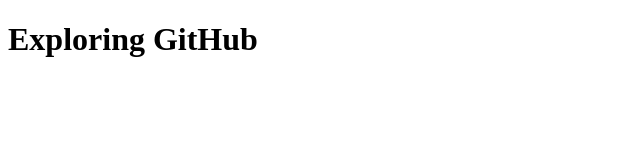
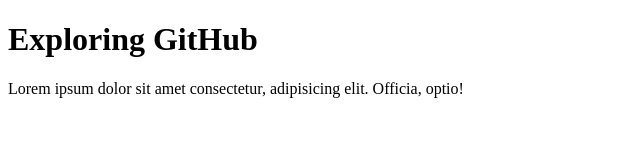
Before and after one commit to mameheraz/my-second-github, a plain HTML site: page index.html in a window 1280 px wide. Shown: the whole page, without its empty margins (0-640 px from the left). Drawn offline with Linux system fonts and the light colour scheme.

Commit message:
first commit

```diff
--- a/index.html
+++ b/index.html
@@ -7,5 +7,6 @@
 </head>
 <body>
     <h1>Exploring GitHub</h1>
+    <p> Lorem ipsum dolor sit amet consectetur, adipisicing elit. Officia, optio!</p>
 </body>
 </html>
```
